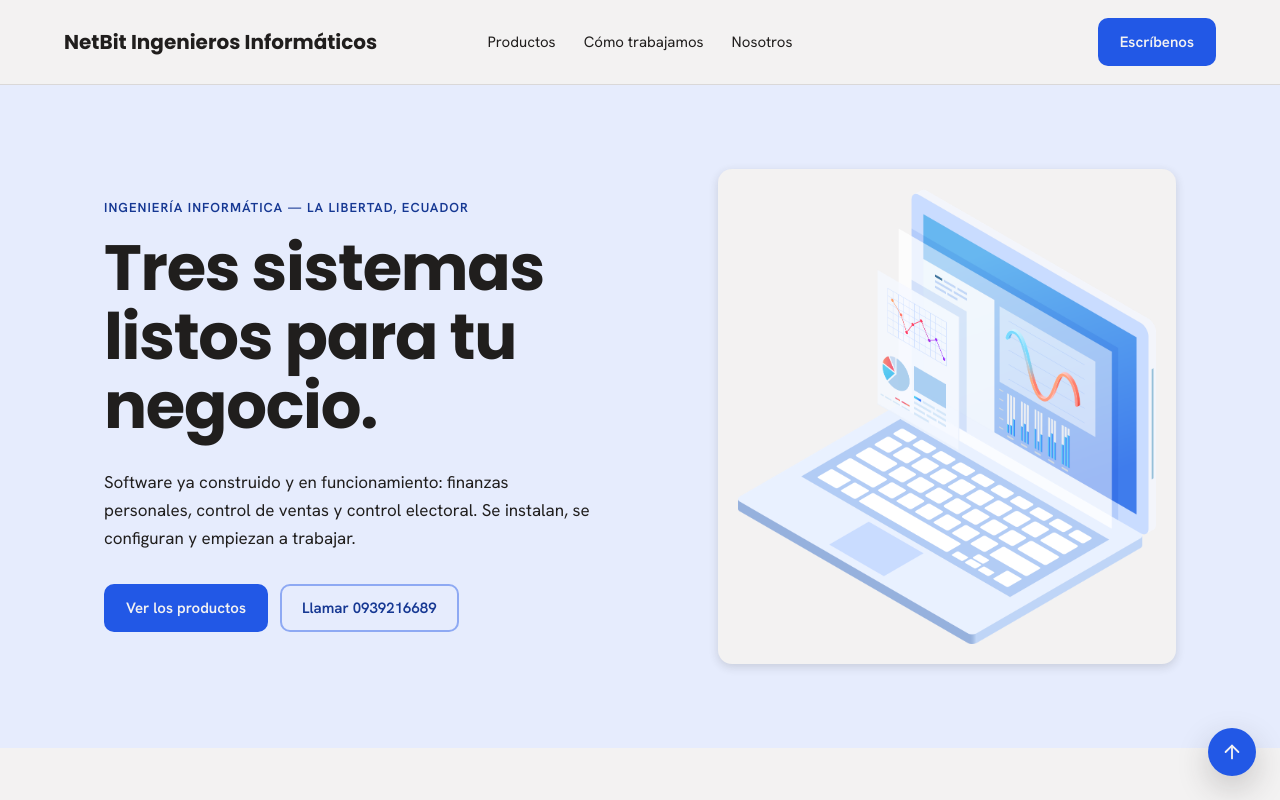
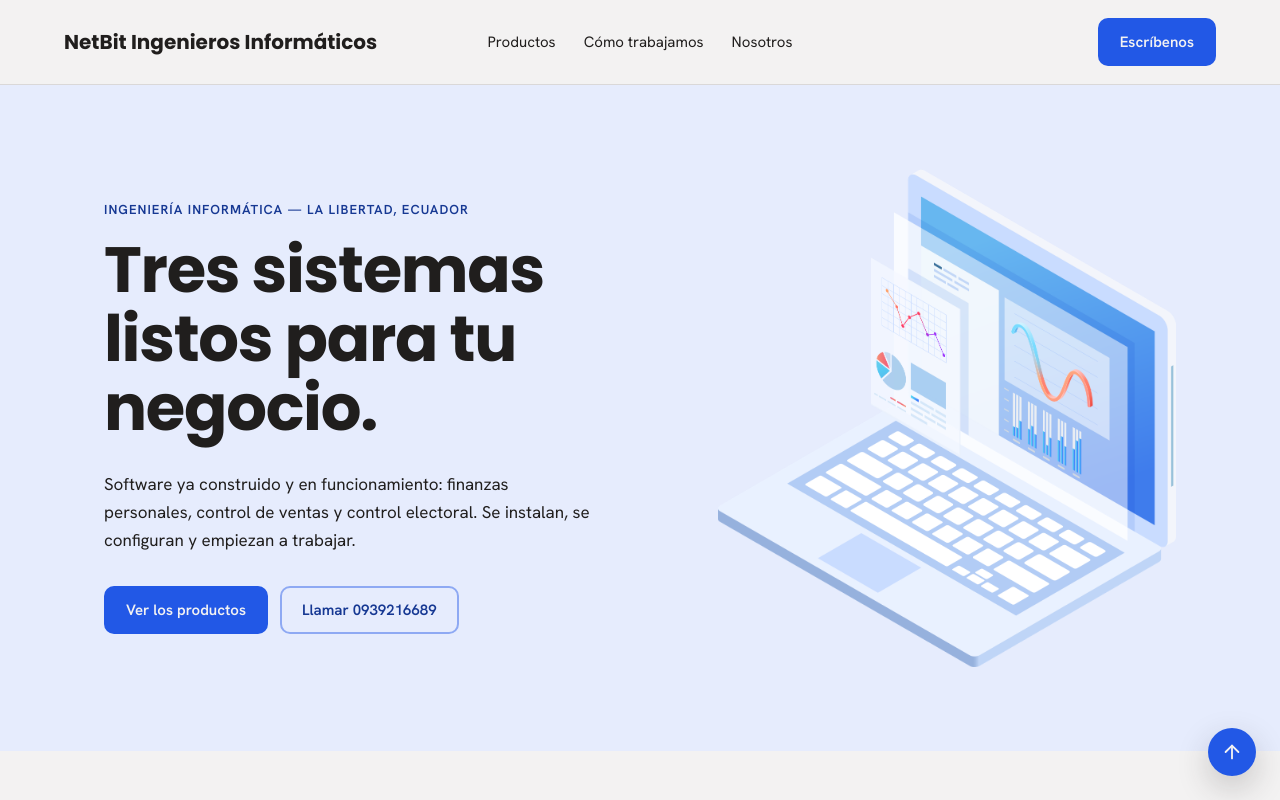
Before and after one commit to netbit04-dev/netbit-landing, a website: page index.html in a window 1280 px wide. Shown: the top 800 px of the page. Drawn offline with Linux system fonts and the light colour scheme.

Commit message:
Quitar fondo de tarjeta detras de la imagen del hero
Co-Authored-By: Claude Sonnet 5 <noreply@anthropic.com>

```diff
--- a/index.html
+++ b/index.html
@@ -72,10 +72,8 @@ a:hover{color:var(--color-accent)}
           <a class="btn btn-ghost" href="tel:+593939216689">Llamar 0939216689</a>
         </div>
       </div>
-      <div style="background: var(--color-bg); border-radius: 14px; overflow: hidden; box-shadow: var(--shadow-md);">
-        <div style="display:flex; align-items:center; justify-content:center; padding: 20px;">
-  <img src="img/hero-dashboard.png" alt="Panel de control de los sistemas NetBit" style="width:100%; height:auto; max-width:480px;">
-</div>
+      <div style="display:flex; align-items:center; justify-content:center;">
+        <img src="img/hero-dashboard.png" alt="Panel de control de los sistemas NetBit" style="width:100%; height:auto; max-width:480px;">
       </div>
     </div>
   </section>
```
